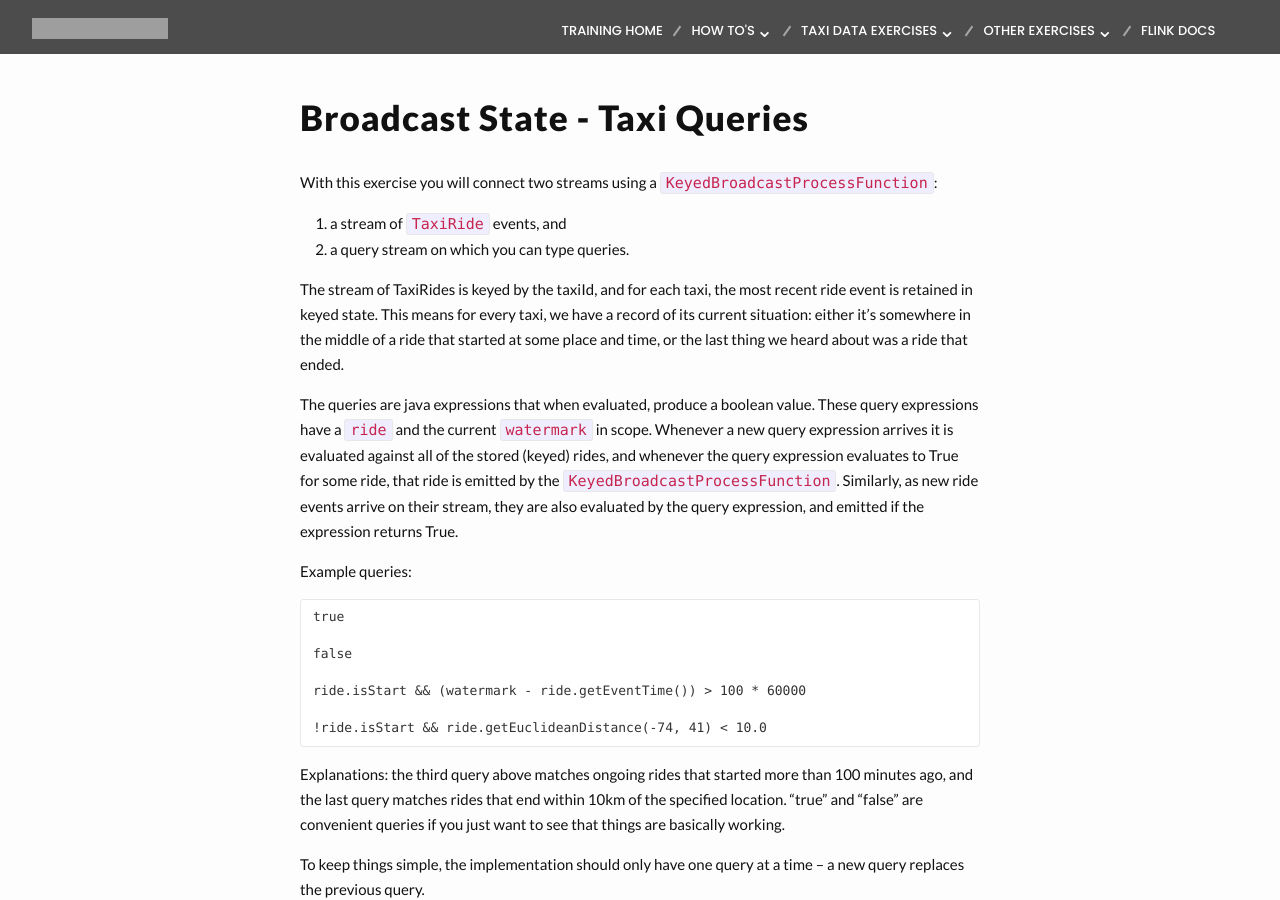
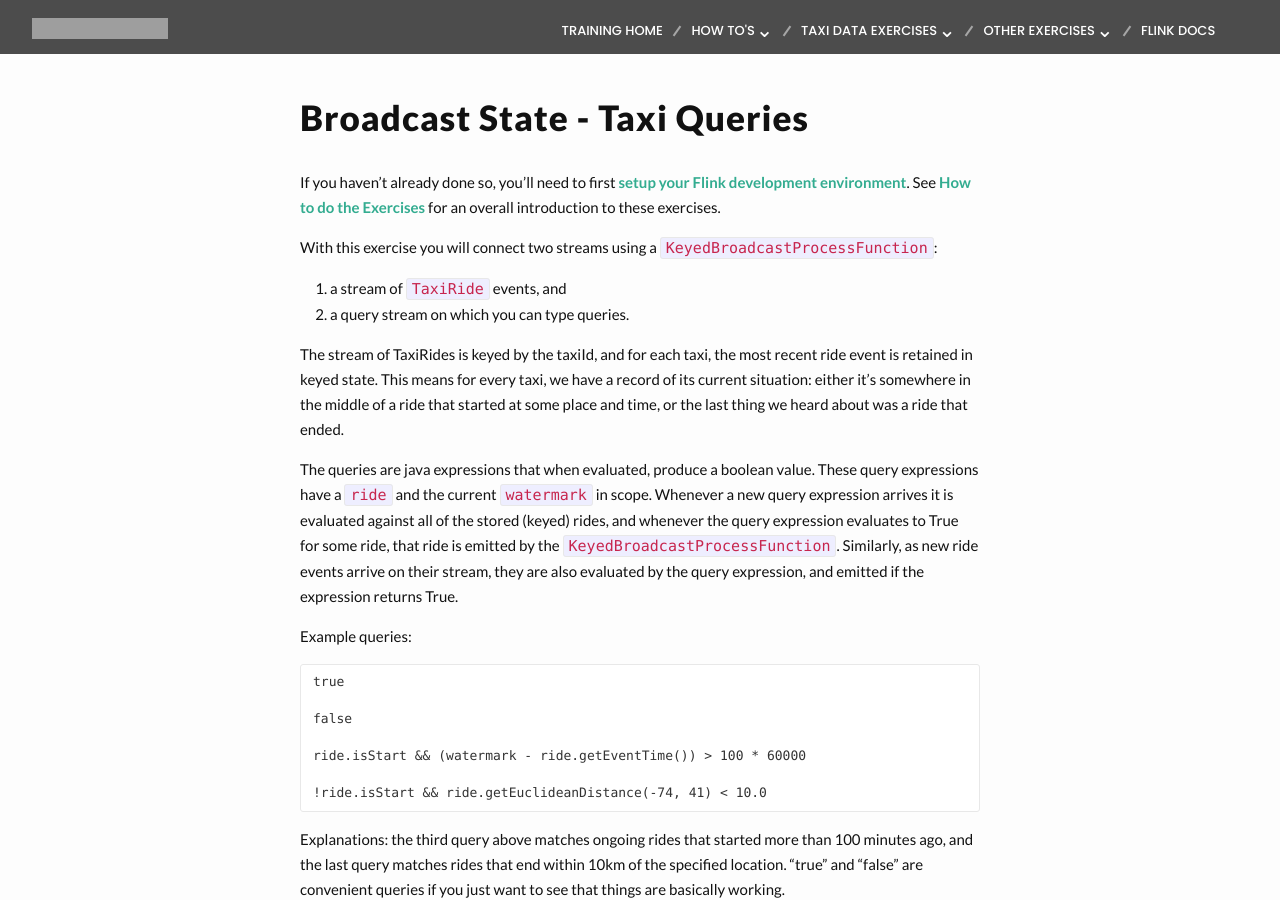
Before and after one commit to dataArtisans/flink-training-web, a Jekyll site: the page built from exercises/taxiQuery.md, in a window 1280 px wide and 900 px high. Built offline with Jekyll 4.4.1, drawn with Linux system fonts in a browser that asks for light colours; nearby versions of some CDN libraries; grey boxes are pictures that could not be loaded.

Commit message:
Add setup instructions to taxi query example

```diff
--- a/exercises/taxiQuery.md
+++ b/exercises/taxiQuery.md
@@ -3,6 +3,8 @@ layout: page
 title: Broadcast State - Taxi Queries
 permalink: /exercises/taxiQuery.html
 ---
+
+If you haven't already done so, you'll need to first [setup your Flink development environment]({{site.baseurl}}/devEnvSetup.html). See [How to do the Exercises]({{site.baseurl}}/howto-exercises.html) for an overall introduction to these exercises.
 
 With this exercise you will connect two streams using a `KeyedBroadcastProcessFunction`:
 
```
